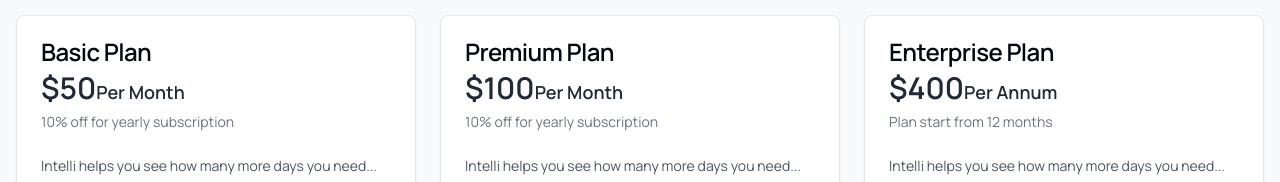
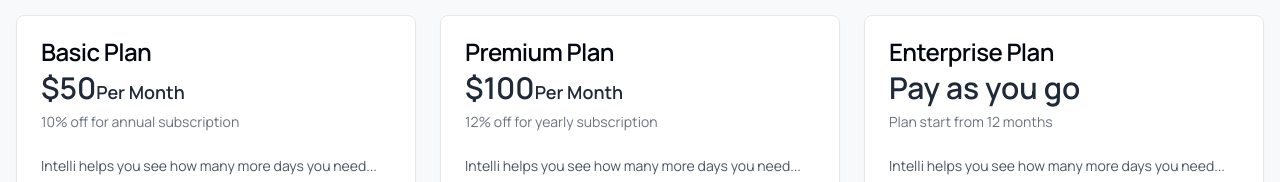
Before and after one commit to Intelli-Holdings/intelli-chatbot, a Next.js app in the folder my-app/: page /pricing in a window 1280 px wide. Shown: the part 193-375 px from the top of the page. Built offline with nearby package versions, Linux system fonts and the light colour scheme.

Commit message:
change pricing

```diff
--- a/my-app/components/component/pricing.tsx
+++ b/my-app/components/component/pricing.tsx
@@ -31,7 +31,7 @@
                 $50
                 <span className="text-lg">Per Month{"\n"}</span>
               </p>
-              <p className="text-sm text-gray-500">10% off for yearly subscription</p>
+              <p className="text-sm text-gray-500">10% off for annual subscription</p>
             </CardHeader>
             <CardContent>
               <p className="text-sm text-gray-600 mb-6">Intelli helps you see how many more days you need...</p>
@@ -70,7 +70,7 @@
                 $100
                 <span className="text-lg">Per Month{"\n"}</span>
               </p>
-              <p className="text-sm text-gray-500">10% off for yearly subscription</p>
+              <p className="text-sm text-gray-500">12% off for yearly subscription</p>
             </CardHeader>
             <CardContent>
               <p className="text-sm text-gray-600 mb-6">Intelli helps you see how many more days you need...</p>
@@ -106,8 +106,8 @@
             <CardHeader>
               <CardTitle>Enterprise Plan</CardTitle>
               <p className="text-3xl font-semibold text-gray-800">
-                $400
-                <span className="text-lg">Per Annum{"\n"}</span>
+                Pay as you go
+                <span className="text-lg">{"\n"}</span>
               </p>
               <p className="text-sm text-gray-500">Plan start from 12 months</p>
             </CardHeader>
```
